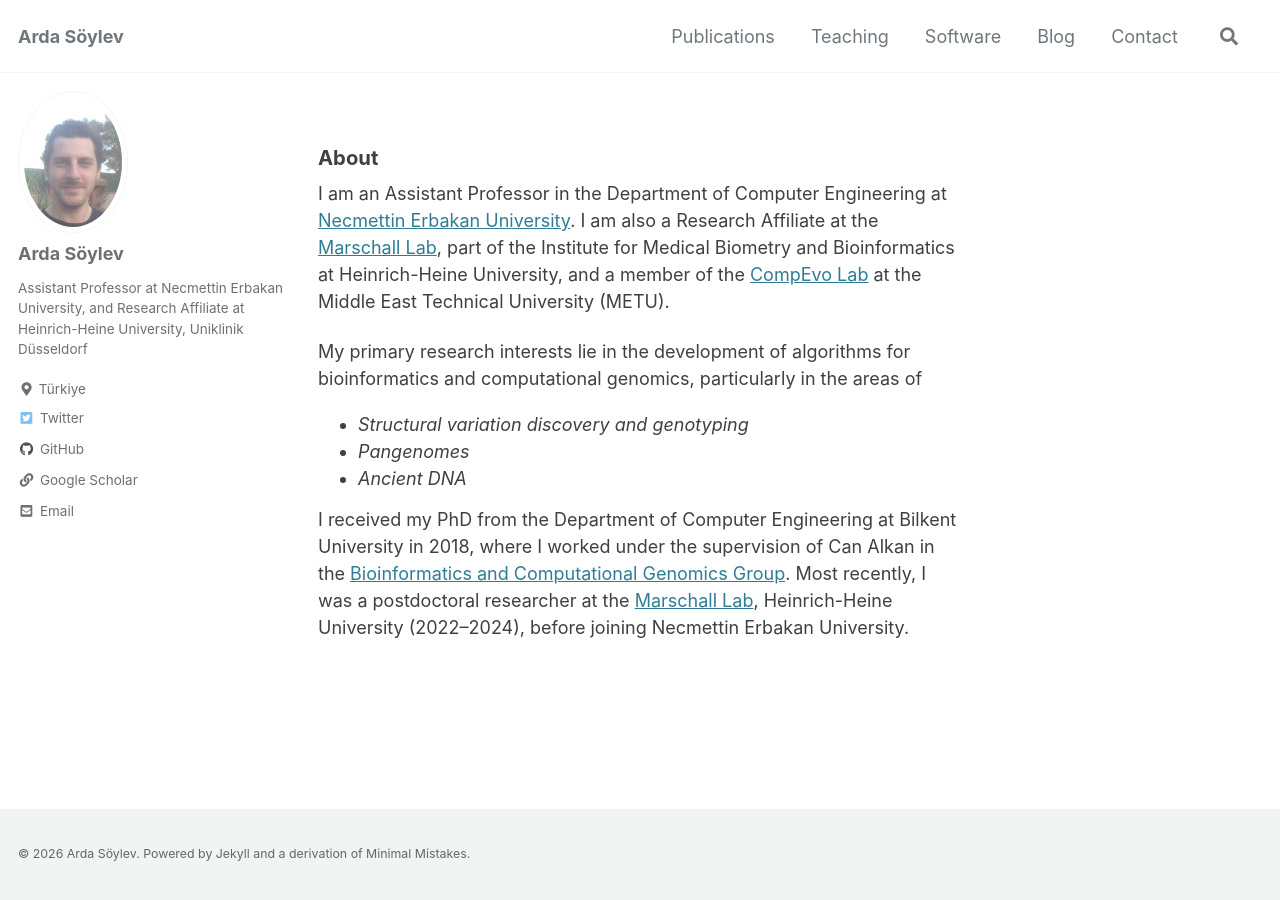
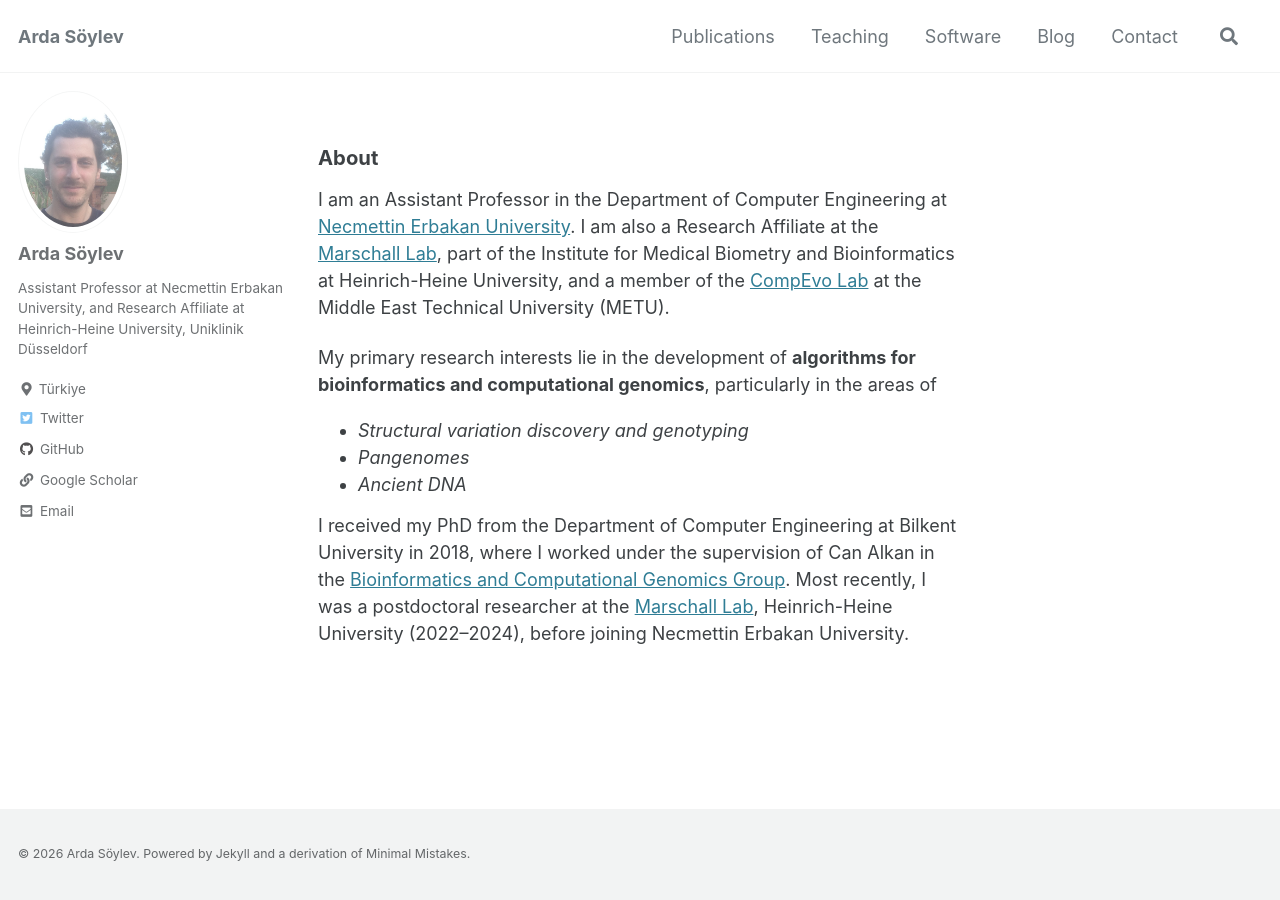
Before and after one commit to asylvz/asylvz.github.io, a Jekyll site: the page built from _pages/about.md, in a window 1280 px wide. Built offline with Jekyll 4.4.1, drawn with Linux system fonts in a browser that asks for light colours; cached includes are drawn as plain includes.

Commit message:
Widen content to 1360px and refine About page styling

```diff
--- a/_pages/about.md
+++ b/_pages/about.md
@@ -10,18 +10,16 @@
 ---
 
 
-<h3>About</h3>
-
-
+<h3 style="margin-bottom: 0.8em;">About</h3>
 
 <p>I am an Assistant Professor in the Department of Computer Engineering at <a href="https://erbakan.edu.tr/tr/birim/bilgisayar-muhendisligi-bolumu/">Necmettin Erbakan University</a>. I am also a Research Affiliate at the <a href="https://marschall-lab.github.io/">Marschall Lab</a>, part of the Institute for Medical Biometry and Bioinformatics at Heinrich-Heine University, and a member of the <a href="http://compevo.bio.metu.edu.tr/">CompEvo Lab</a> at the Middle East Technical University (METU).</p>
 
 
-<p>My primary research interests lie in the development of algorithms for bioinformatics and computational genomics, particularly in the areas of</p>
-<ul style="line-height: 1.0em"><em>
-<li>Structural variation discovery and genotyping</li>
-<li>Pangenomes</li>
-<li>Ancient DNA</li> </em>
+<p>My primary research interests lie in the development of <strong>algorithms for bioinformatics and computational genomics</strong>, particularly in the areas of</p>
+<ul style="line-height: 1.0em">
+<li><em>Structural variation discovery and genotyping</em></li>
+<li><em>Pangenomes</em></li>
+<li><em>Ancient DNA</em></li>
 </ul>
 
 <p>I received my PhD from the Department of Computer Engineering at Bilkent University in 2018, where I worked under the supervision of Can Alkan in the <a href="http://alkanlab.org/"> Bioinformatics and Computational Genomics Group</a>. Most recently, I was a postdoctoral researcher at the <a href="https://marschall-lab.github.io/">Marschall Lab</a>, Heinrich-Heine University (2022–2024), before joining Necmettin Erbakan University.</p>
--- a/assets/css/main.scss
+++ b/assets/css/main.scss
@@ -4,6 +4,11 @@
 ---
 
 @charset "utf-8";
+
+// Widen the content area on large screens (mobile/tablet unaffected — these
+// only take effect at desktop breakpoints). Must come before the import so the
+// theme's !default variables pick up these values.
+$max-width: 1360px;
 
 //@import "minimal-mistakes/skins/{{ site.minimal_mistakes_skin | default: 'default' }}"; // skin
 @import "minimal-mistakes"; // main partials
```
